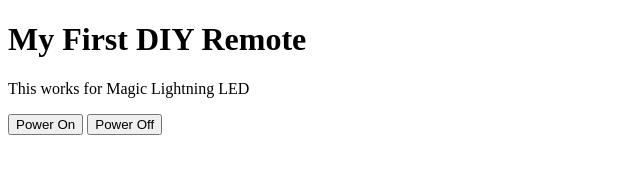
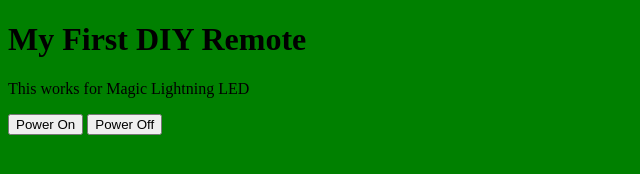
Before and after one commit to NLopez007/nlopez007.github.io, a plain HTML site: page index.html in a window 1280 px wide. Shown: the whole page, without its empty margins (0-640 px from the left). Drawn offline with Linux system fonts and the light colour scheme.

Commit message:
Background green

```diff
--- a/index.html
+++ b/index.html
@@ -2,6 +2,9 @@
 
 <head>
   <meta name="viewport" content="width=device-width, initial-scale=1.0">
+  <style>
+  body{background: green;}
+  </style>
 </head>
 
 <body>
```
